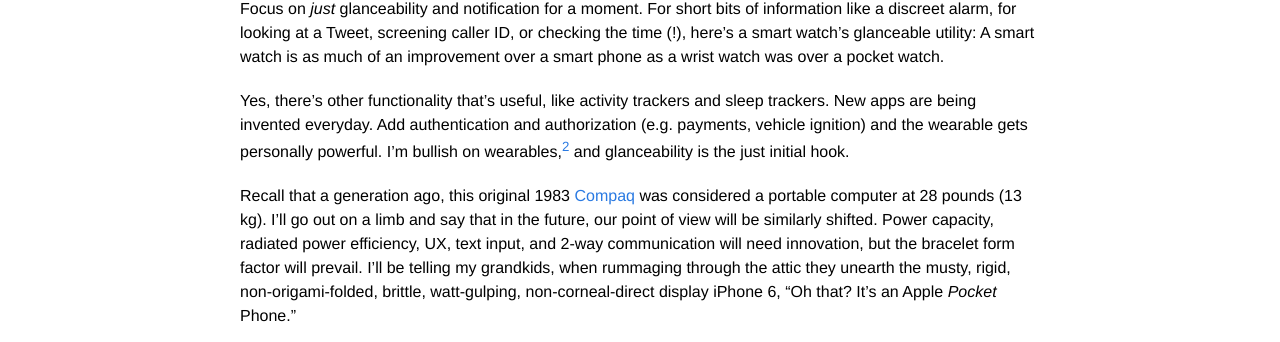
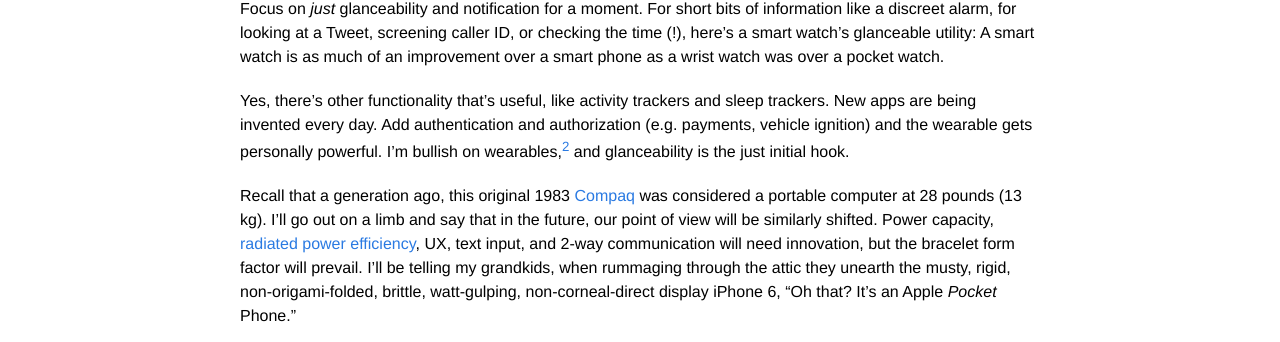
Before and after one commit to benzenwen/benzenwen.github.io, a Jekyll site: the page built from _posts/2015-01-29-apple-pocket-phone.md, in a window 1280 px wide. Shown: the part 752-1094 px from the top of the page. Built offline with Jekyll 4.4.1, drawn with Linux system fonts in a browser that asks for light colours.

Commit message:
Added reference to Eta Devices.

```diff
--- a/_posts/2015-01-29-apple-pocket-phone.md
+++ b/_posts/2015-01-29-apple-pocket-phone.md
@@ -46,22 +46,22 @@ glanceable utility: A smart watch is as much of an improvement over a
 smart phone as a wrist watch was over a pocket watch.
 
 Yes, there's other functionality that's useful, like activity trackers
-and sleep trackers. New apps are being invented everyday.  Add
+and sleep trackers. New apps are being invented every day.  Add
 authentication and authorization (e.g. payments, vehicle ignition) and
 the wearable gets personally powerful.  I'm bullish on
 wearables,[^strap] and glanceability is the just initial hook.
 
 
 Recall that a generation ago, this original 1983
-[Compaq](http://en.wikipedia.org/wiki/Compaq_Portable) was
-considered a portable computer at 28 pounds (13 kg). I'll go out on a
-limb and say that in the future, our point of view will be similarly
-shifted.  Power capacity, radiated power efficiency, UX, text input,
-and 2-way communication will need innovation, but the bracelet form
-factor will prevail. I'll be telling my grandkids, when rummaging
-through the attic they unearth the musty, rigid, non-origami-folded,
-brittle, watt-gulping, non-corneal-direct display iPhone 6, "Oh that?
-It's an Apple *Pocket* Phone."
+[Compaq](http://en.wikipedia.org/wiki/Compaq_Portable) was considered
+a portable computer at 28 pounds (13 kg). I'll go out on a limb and
+say that in the future, our point of view will be similarly shifted.
+Power capacity, [radiated power efficiency](http://etadevices.com),
+UX, text input, and 2-way communication will need innovation, but the
+bracelet form factor will prevail. I'll be telling my grandkids, when
+rummaging through the attic they unearth the musty, rigid,
+non-origami-folded, brittle, watt-gulping, non-corneal-direct display
+iPhone 6, "Oh that?  It's an Apple *Pocket* Phone."
 
 
 ----
```
